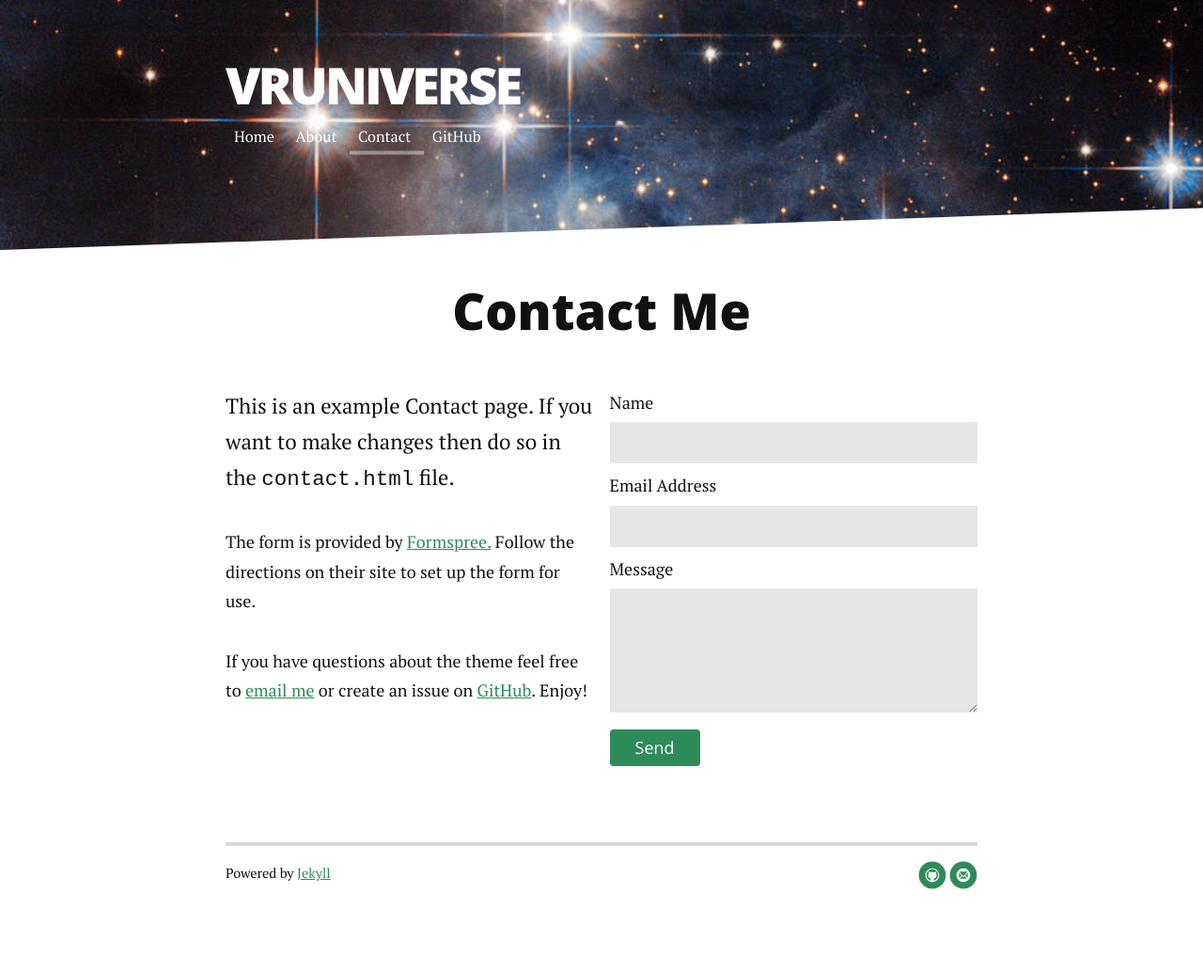
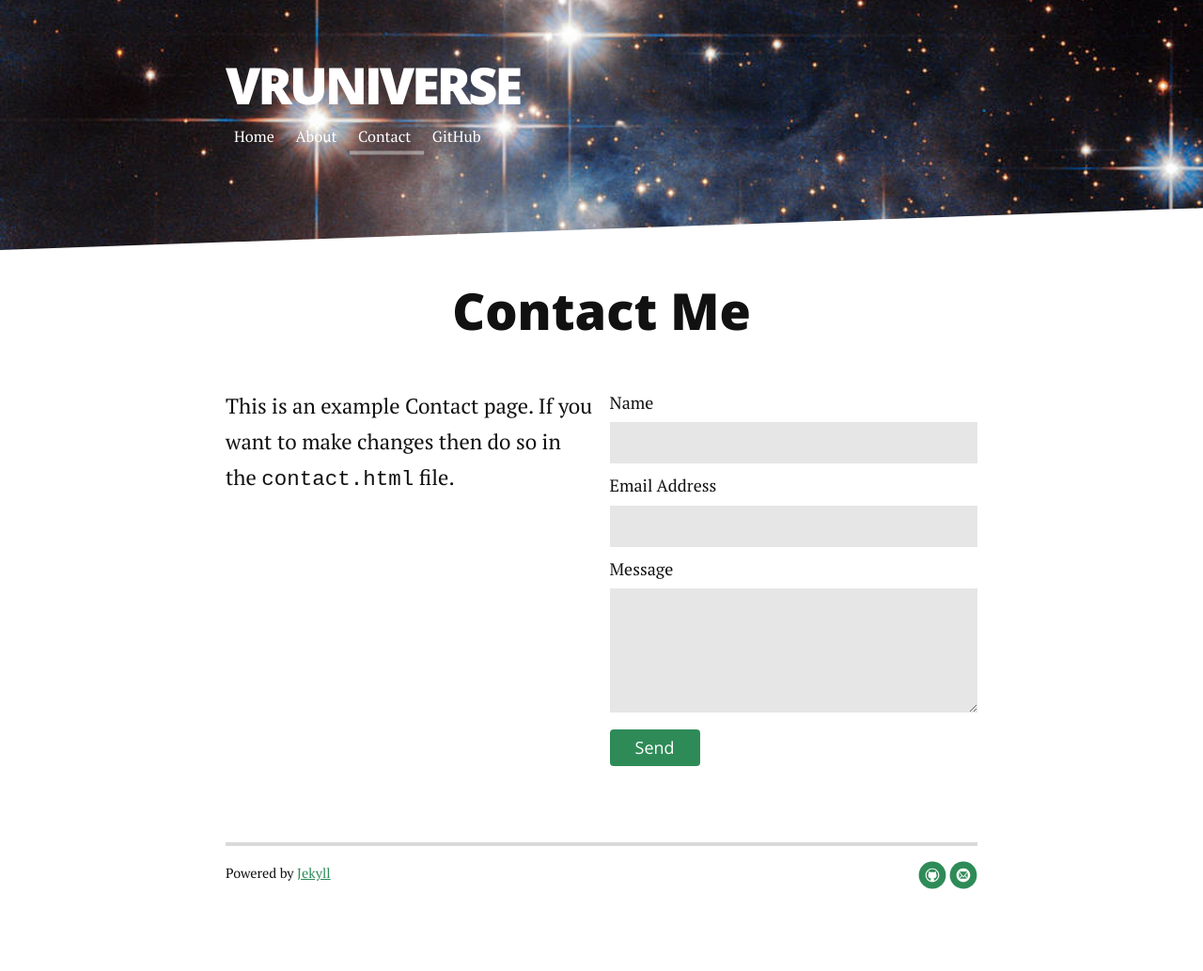
Before and after one commit to nicolem/VRUniverse, a Jekyll site: the page built from contact.md, in a window 1280 px wide. Shown: the whole page at 94% size. Built offline with Jekyll 4.4.1, drawn with Linux system fonts in a browser that asks for light colours; nearby versions of some CDN libraries.

Commit message:
Update contact.md

```diff
--- a/contact.md
+++ b/contact.md
@@ -7,10 +7,9 @@
   <h1 class="pageTitle">Contact Me</h1>
   <div class="contactContent">
     <p class="intro">This is an example Contact page. If you want to make changes then do so in the <code>contact.html</code> file.</p>
-    <p>The form is provided by <a href="http://formspree.io/">Formspree.</a> Follow the directions on their site to set up the form for use.</p>
-    <p>If you have questions about the theme feel free to <a href="mailto:brimaidesigns@gmail.com">email me</a> or create an issue on <a href="https://github.com/brianmaierjr/long-haul">GitHub</a>. Enjoy!</p>
+
   </div>
-  <form action="http://formspree.io/your@mail.com" method="POST">
+  <form action="http://formspree.io/nicole.maneth@gmail.com" method="POST">
     <label for="name">Name</label>
     <input type="text" id="name" name="name" class="full-width"><br>
     <label for="email">Email Address</label>
```
